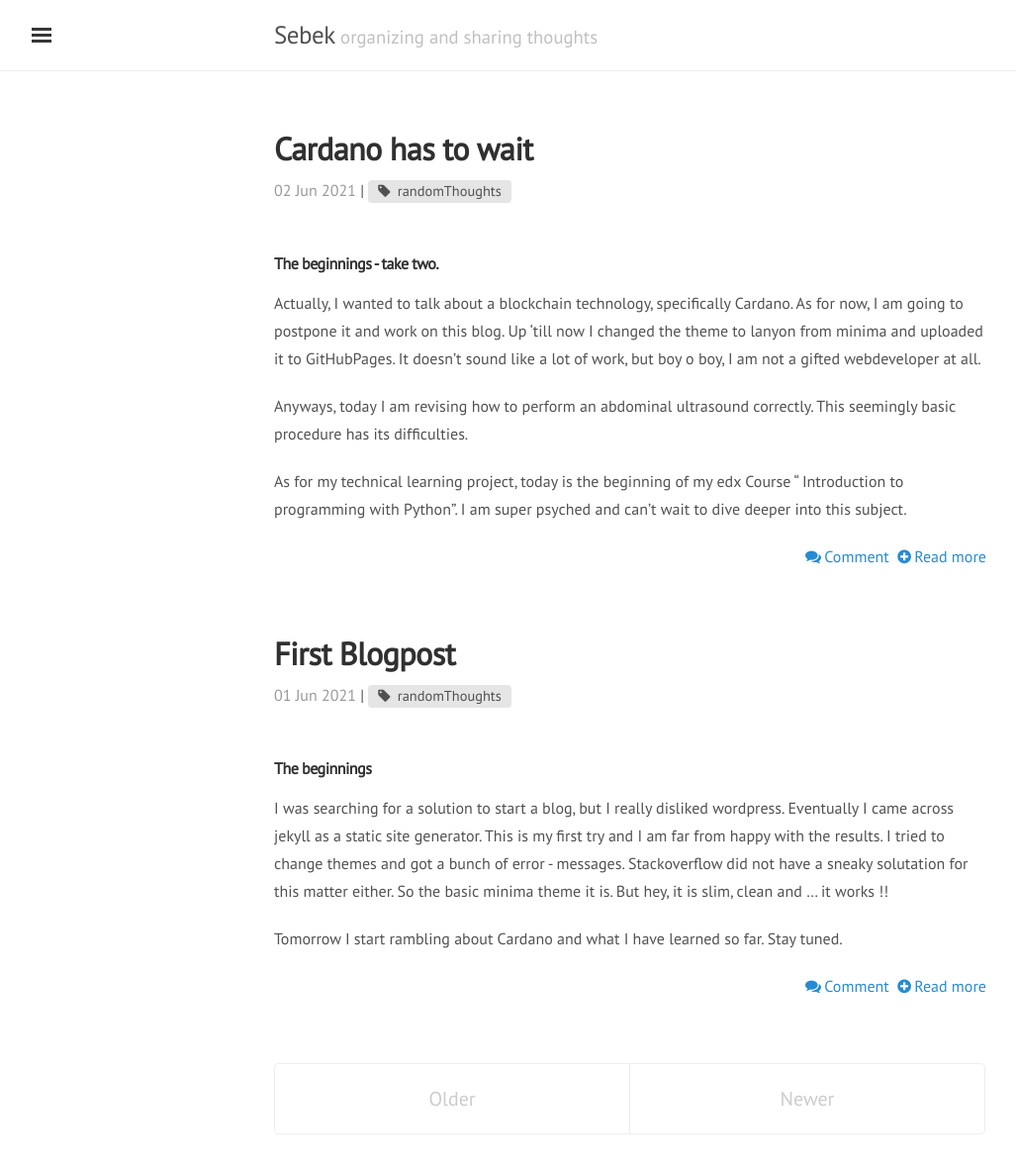
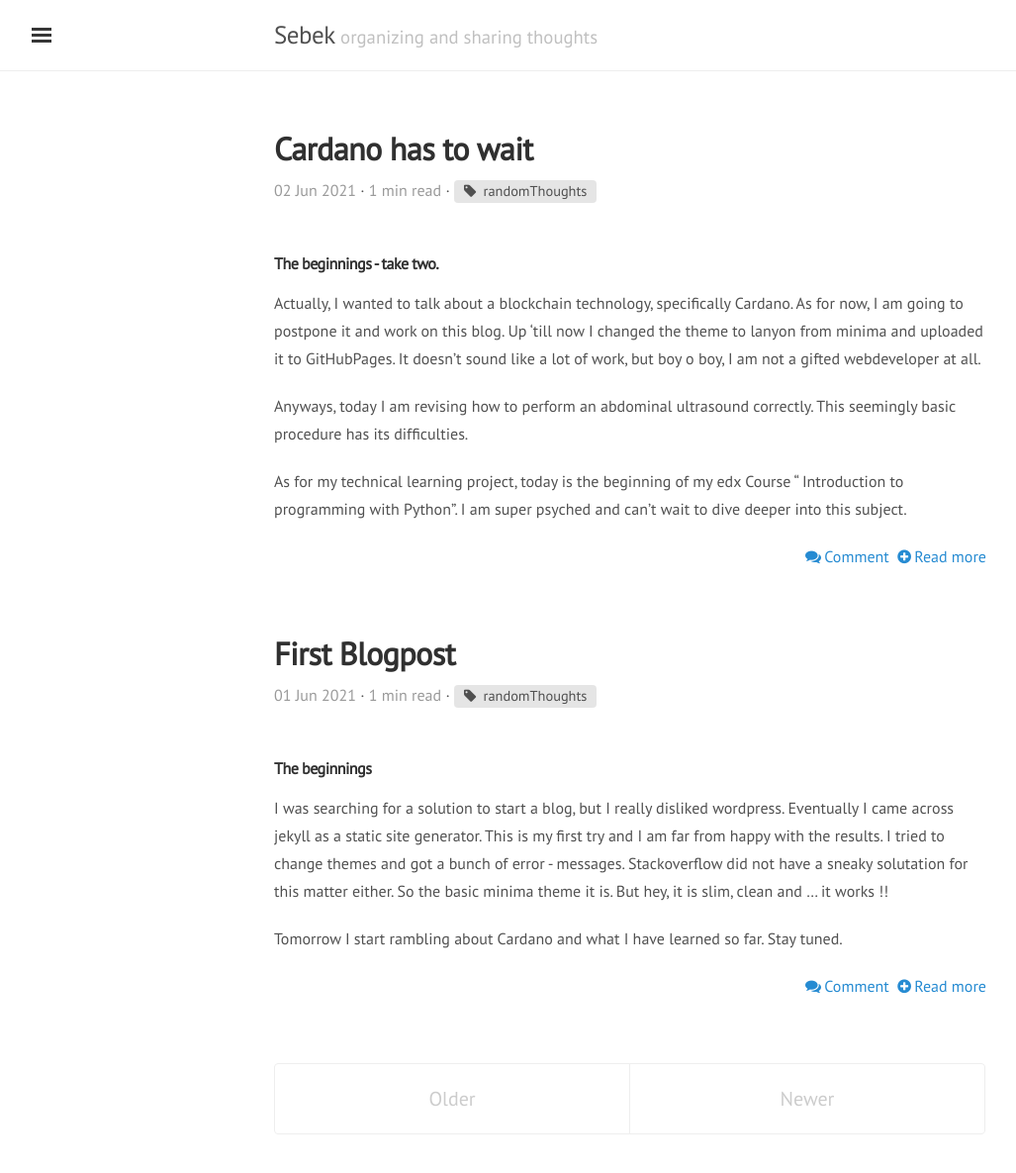
Before and after one commit to sebek-git/sebek_blog, a Jekyll site: the page built from blog/index.html, in a window 1280 px wide and 1206 px high. Shown: the top 1185 px of the window at 99% size, without its empty margins (3-1030 px from the left). Built offline with Jekyll 4.4.1, drawn with Linux system fonts in a browser that asks for light colours; nearby versions of some CDN libraries; the list of posts is cut into pages by our own code; comment, search, counter and statistics services are not loaded.

Commit message:
readingtime added to Post Layout

```diff
--- a/blog/index.html
+++ b/blog/index.html
@@ -12,8 +12,16 @@ title: Blog
       </a>
     </h1>
 
-    <span class="post-date">{{ post.date | date_to_string }}</span>
-    {% if post.tags %} |
+    <span class="post-date">{{ post.date | date_to_string }}</span> ·
+    <span class="post-date">
+      {% assign words = content | number_of_words %}
+        {% if words < 360 %}
+          1 min
+      {% else %}
+        {{ words | divided_by: 180 }} mins
+      {% endif %} read
+    </span> ·
+    {% if post.tags %}
     {% for tag in post.tags %}
     <a href="{{ site.baseurl }}{{ site.tag_page }}#{{ tag | slugify }}" class="post-tag">{{ tag }}</a>
     {% endfor %}
```
Also changed, not shown: _layouts/post.html (+11 -2 lines), 6 other files.
